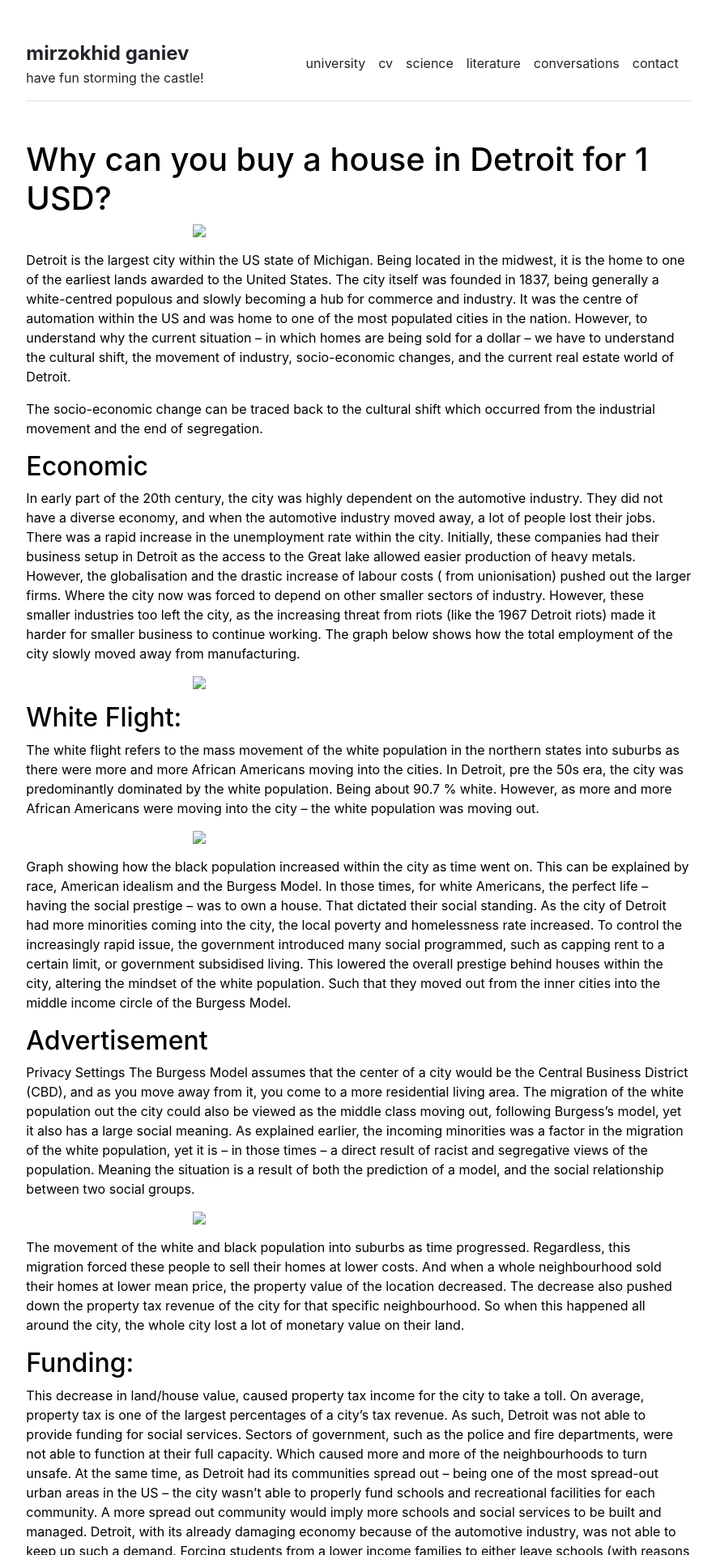
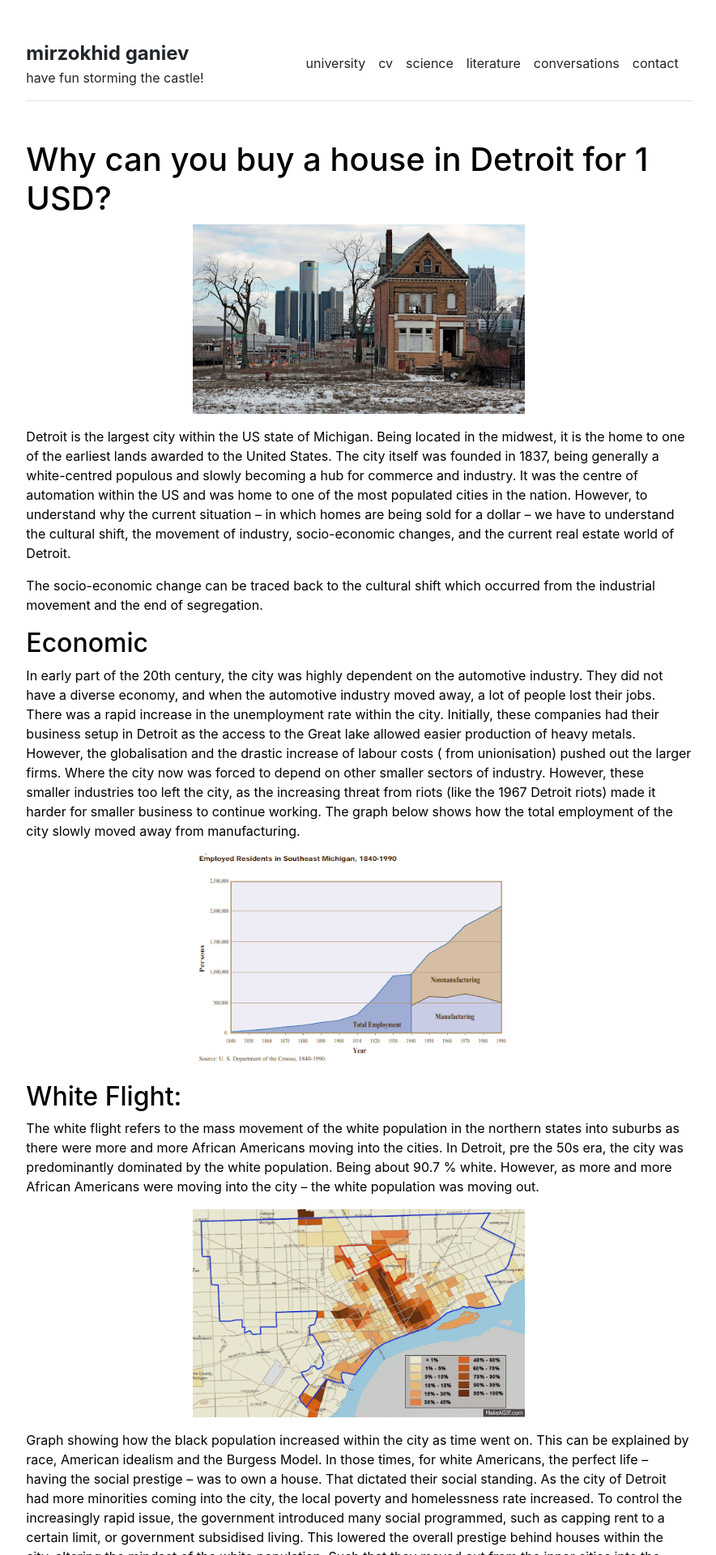
Before and after one commit to Mirzokhid/mirzokhid.github.io, a Jekyll site: the page built from conversations/convo_1.md, in a window 1280 px wide. Shown: the top 1920 px of the page at 81% size, without its empty margins (197-1081 px from the left). Built offline with Jekyll 4.4.1, drawn with Linux system fonts in a browser that asks for light colours.

Commit message:
Update convo_1.md

```diff
--- a/conversations/convo_1.md
+++ b/conversations/convo_1.md
@@ -5,7 +5,7 @@ title: "Why can you buy a house in Detroit for 1 USD?"
 
 # Why can you buy a house in Detroit for 1 USD?
 
-<img src="conversations/convo_1/image_1.jpg" align="center" style="display: block;margin-left: auto;margin-right: auto; width: 50%;">
+<img src="convo_1/image_1.jpg" align="center" style="display: block;margin-left: auto;margin-right: auto; width: 50%;">
 
 Detroit is the largest city within the US state of Michigan. Being located in the midwest, it is the home to one of the earliest lands awarded to the United States. The city itself was founded in 1837, being generally a white-centred populous and slowly becoming a hub for commerce and industry. It was the centre of automation within the US and was home to one of the most populated cities in the nation. However, to understand why the current situation – in which homes are being sold for a dollar – we have to understand the cultural shift, the movement of industry, socio-economic changes, and the current real estate world of Detroit.
 
@@ -15,14 +15,14 @@ The socio-economic change can be traced back to the cultural shift which occurre
 
 In early part of the 20th century, the city was highly dependent on the automotive industry. They did not have a diverse economy, and when the automotive industry moved away, a lot of people lost their jobs. There was a rapid increase in the unemployment rate within the city. Initially, these companies had their business setup in Detroit as the access to the Great lake allowed easier production of heavy metals. However, the globalisation and the drastic increase of labour costs ( from unionisation) pushed out the larger firms. Where the city now was forced to depend on other smaller sectors of industry. However, these smaller industries too left the city, as the increasing threat from riots (like the 1967 Detroit riots) made it harder for smaller business to continue working. The graph below shows how the total employment of the city slowly moved away from manufacturing.
 
-<img src="conversations/convo_1/image_2.png" align="center" style="display: block;margin-left: auto;margin-right: auto; width: 50%;">
+<img src="convo_1/image_2.png" align="center" style="display: block;margin-left: auto;margin-right: auto; width: 50%;">
 
 ## White Flight:
 
 
 The white flight refers to the mass movement of the white population in the northern states into suburbs as there were more and more African Americans moving into the cities. In Detroit, pre the 50s era, the city was predominantly dominated by the white population. Being about 90.7 % white. However, as more and more African Americans were moving into the city – the white population was moving out.
 
-<img src="conversations/convo_1/image_3.gif" align="center" style="display: block;margin-left: auto;margin-right: auto; width: 50%;">
+<img src="convo_1/image_3.gif" align="center" style="display: block;margin-left: auto;margin-right: auto; width: 50%;">
 
 Graph showing how the black population increased within the city as time went on.
 This can be explained by race, American idealism and the Burgess Model. In those times, for white Americans, the perfect life – having the social prestige –  was to own a house. That dictated their social standing. As the city of Detroit had more minorities coming into the city, the local poverty and homelessness rate increased. To control the increasingly rapid issue, the government introduced many social programmed, such as capping rent to a certain limit, or government subsidised living. This lowered the overall prestige behind houses within the city, altering the mindset of the white population. Such that they moved out from the inner cities into the middle income circle of the Burgess Model.
@@ -32,7 +32,7 @@ This can be explained by race, American idealism and the Burgess Model. In those
 Privacy Settings
 The Burgess Model assumes that the center of a city would be the Central Business District (CBD), and as you move away from it, you come to a more residential living area. The migration of the white population out the city could also be viewed as the middle class moving out, following Burgess’s model, yet it also has a large social meaning. As explained earlier, the incoming minorities was a factor in the migration of the white population, yet it is – in those times – a direct result of racist and segregative views of the population. Meaning the situation is a result of both the prediction of a model, and the social relationship between two social groups.
 
-<img src="conversations/convo_1/image_4.jpg" align="center" style="display: block;margin-left: auto;margin-right: auto; width: 50%;">
+<img src="convo_1/image_4.jpg" align="center" style="display: block;margin-left: auto;margin-right: auto; width: 50%;">
 
 The movement of the white and black population into suburbs as time progressed.
 Regardless, this migration forced these people to sell their homes at lower costs. And when a whole neighbourhood sold their homes at lower mean price, the property value of the location decreased. The decrease also pushed down the property tax revenue of the city for that specific neighbourhood. So when this happened all around the city, the whole city lost a lot of monetary value on their land.
@@ -47,15 +47,15 @@ Which brings in the current situation. To at least earn a degree of money from t
 
 Trying to look at the concentric zone model, we see how cities generally would have the highest rent in the CBDs. A descriptive graph of the trend is shown below:
 
-<img src="conversations/convo_1/image_5.png" align="center" style="display: block;margin-left: auto;margin-right: auto; width: 50%;">
+<img src="convo_1/image_5.png" align="center" style="display: block;margin-left: auto;margin-right: auto; width: 50%;">
 
 However, for Detroit, such trends are not applicable. As seen in this illustration from the 1960s:
 
-<img src="conversations/convo_1/image_6.png" align="center" style="display: block;margin-left: auto;margin-right: auto; width: 50%;">
+<img src="convo_1/image_6.png" align="center" style="display: block;margin-left: auto;margin-right: auto; width: 50%;">
 
 The image presents how regions closer to the centre (the ones closer to the river) are much cheaper. Which disobeys Bid-rent theory, showcasing a clear urban decomposition.
 
-<img src="conversations/convo_1/image_7.png" align="center" style="display: block;margin-left: auto;margin-right: auto; width: 50%;">
+<img src="convo_1/image_7.png" align="center" style="display: block;margin-left: auto;margin-right: auto; width: 50%;">
 
 More current data ( graph above) still presents how regions near Detroit still have lower property value.  The illustration shows the percentage of homes valued at less than $100,000, where Detroit is under the bracket of 75-90%.
 
```
